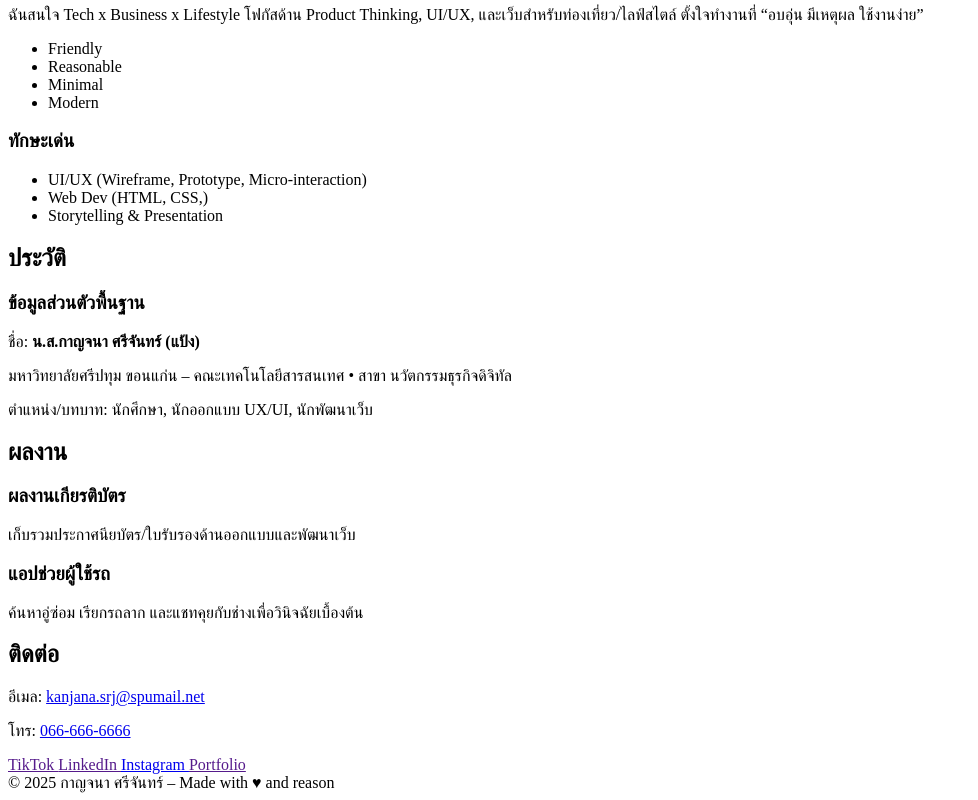
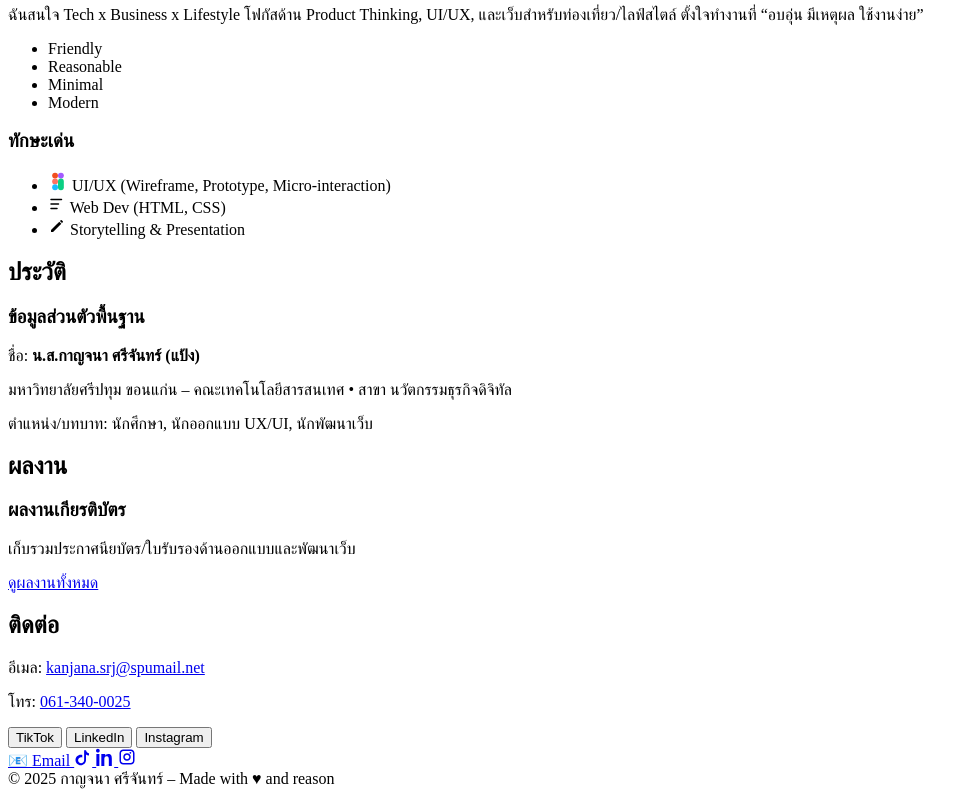
Before and after one commit to kanjanasrj-pa/pangwebper, a plain HTML site: page index.html in a window 1280 px wide. Shown: the part 1429-2229 px from the top of the page, without its empty margins (0-978 px from the left). Drawn offline with Linux system fonts and the light colour scheme.

Commit message:
Update index.html

```diff
--- a/index.html
+++ b/index.html
@@ -85,11 +85,46 @@
         </div>
         <div class="card">
           <h3>ทักษะเด่น</h3>
-          <ul class="list">
-            <li>UI/UX (Wireframe, Prototype, Micro-interaction)</li>
-            <li>Web Dev (HTML, CSS,)</li>
-            <li>Storytelling & Presentation</li>
+  <ul class="skill-list">
+  <!-- UX/UI – Figma -->
+  <li>
+    <svg class="icon-figma" width="20" viewBox="0 0 24 24" aria-hidden="true">
+      <rect x="5" y="2" width="7" height="7" rx="3.5" fill="#F24E1E" />
+      <rect x="12" y="2" width="7" height="7" rx="3.5" fill="#A259FF" />
+      <rect x="5" y="9" width="7" height="7" rx="3.5" fill="#FF7262" />
+      <rect x="5" y="16" width="7" height="7" rx="3.5" fill="#1ABCFE" />
+      <rect x="12" y="9" width="7" height="14" rx="3.5" fill="#0ACF83" />
+    </svg>
+    UI/UX (Wireframe, Prototype, Micro-interaction)
+  </li>
+
+  <!-- Web Dev – ไอคอน 3 เส้น แบบ pre/code -->
+  <li>
+    <svg class="icon-pre" width="18" viewBox="0 0 24 24" aria-hidden="true">
+      <path d="M4 6h14M4 12h10M4 18h8"
+            stroke="currentColor"
+            stroke-width="2"
+            stroke-linecap="round"/>
+    </svg>
+    Web Dev (HTML, CSS)
+  </li>
+
+  <!-- Storytelling – ดินสอ -->
+  <li>
+    <svg class="icon-pencil" width="18" viewBox="0 0 24 24" aria-hidden="true">
+      <path d="M4 17.25V20h2.75L17.81 8.94l-2.75-2.75L4 17.25z"
+            fill="currentColor"/>
+      <path d="M19.71 7.04a1 1 0 000-1.41l-1.34-1.34a1 1 0 00-1.41 0l-1.1 1.1
+               2.75 2.75 1.1-1.1z"
+            fill="currentColor"/>
+    </svg>
+    Storytelling & Presentation
+  </li>
 </ul>
+
+</ul>
+
+
         </div>
       </div>
     </div>
@@ -113,66 +148,70 @@
     <div class="container">
       <h2>ผลงาน</h2>
 
-
-      <div class="grid">
-        <article class="card">
+      <div class="card">
         <h3>ผลงานเกียรติบัตร</h3>
         <p>เก็บรวมประกาศนียบัตร/ใบรับรองด้านออกแบบและพัฒนาเว็บ</p>
-        </article>
-
-
-
-        <article class="card">
-          <h3>แอปช่วยผู้ใช้รถ</h3>
-          <p>ค้นหาอู่ซ่อม เรียกรถลาก และแชทคุยกับช่างเพื่อวินิจฉัยเบื้องต้น</p>
-        </article>
+        <a href="portfolio.html" class="btn btn-ghost">ดูผลงานทั้งหมด</a>
       </div>
     </div>
   </section>
 
+  <!-- Contact -->
   <section id="contact" class="section">
     <div class="container">
       <h2>ติดต่อ</h2>
+
       <div class="card contact">
         <p>อีเมล:
-        <a href="mailto:kanjana.srj@spumail.net">
-          kanjana.srj@spumail.net
-        </a>
+          <a href="mailto:kanjana.srj@spumail.net">kanjana.srj@spumail.net</a>
         </p>
         <p>โทร:
-        <a href="tel:0666666666">066-666-6666</a>
+          <a href="tel:0613400025">061-340-0025</a>
         </p>
 
-      <!-- ปุ่มลิงก์โซเชียล -->
         <div class="social">
-        <a href=""
-           class="btn btn-ghost" target="_blank" rel="noopener">
-          TikTok
-        </a>
-        <a href=""
-           class="btn btn-ghost" target="_blank" rel="noopener">
-          LinkedIn
-        </a>
-        <a href="https://www.instagram.com/direct/t/17844277820873102/"
-           class="btn btn-ghost" target="_blank" rel="noopener">
-          Instagram
-        </a>
-        <a href=""
-           class="btn btn-ghost" target="_blank" rel="noopener">
-          Portfolio
-        </a>
+          <button class="btn">TikTok</button>
+          <button class="btn">LinkedIn</button>
+          <button class="btn">Instagram</button>
         </div>
       </div>
     </div>
   </section>
 
-
   <!-- Footer -->
   <footer class="site-footer">
-    <div class="container">
+    <div class="footer-inner">
+
+      <div class="footer-contact">
+        <a href="mailto:kanjana.srj@spumail.net" class="footer-icon">
+          📧 Email
+        </a>
+
+        <a href="https://www.tiktok.com/@pang_srijan7?_r=1&_t=ZS-91heHNqASHt" class="footer-icon" target="_blank" rel="noopener">
+          <svg width="18" viewBox="0 0 48 48" fill="currentColor">
+            <path d="M32 6c1.1 4.4 3.9 7.3 8 8v6c-3.3-.1-6.2-1-8-2.7V32c0 7.7-6.3 14-14 14S4 39.7 4 32s6.3-14 14-14c1.4 0 2.7.2 4 .7v6.6c-.9-.4-2-.7-3-.7-4.4 0-8 3.6-8 8s3.6 8 8 8 8-3.6 8-8V6h6z"/>
+          </svg>
+        </a>
+
+        <a href="https://www.linkedin.com/in/kanjana-srijan-696b7a380?utm_source=share&utm_campaign=share_via&utm_content=profile&utm_medium=android_app" class="footer-icon" target="_blank" rel="noopener">
+          <svg width="18" viewBox="0 0 24 24" fill="currentColor">
+            <path d="M4.98 3.5C4.98 4.88 3.87 6 2.5 6S0 4.88 0 3.5 1.12 1 2.5 1 4.98 2.12 4.98 3.5zM.5 8h4V24h-4V8zM8.5 8h3.8v2.2h.1c.5-1 1.9-2.2 3.9-2.2 4.1 0 4.8 2.7 4.8 6.2V24h-4v-8.3c0-2-.1-4.6-2.8-4.6-2.8 0-3.2 2.2-3.2 4.4V24h-4V8z"/>
+          </svg>
+        </a>
+
+        <a href="https://www.instagram.com/pxng9q?igsh=aTBqbHZ1cnM3c3Ft" class="footer-icon" target="_blank" rel="noopener">
+          <svg width="18" viewBox="0 0 24 24" fill="currentColor">
+            <path d="M7 2C4.2 2 2 4.2 2 7v10c0 2.8 2.2 5 5 5h10c2.8 0 5-2.2 5-5V7c0-2.8-2.2-5-5-5H7zm10 2c1.7 0 3 1.3 3 3v10c0 1.7-1.3 3-3 3H7c-1.7 0-3-1.3-3-3V7c0-1.7 1.3-3 3-3h10zm-5 3c-2.8 0-5 2.2-5 5s2.2 5 5 5 5-2.2 5-5-2.2-5-5-5zm0 2c1.7 0 3 1.3 3 3s-1.3 3-3 3-3-1.3-3-3 1.3-3 3-3zm4.5-3.8a1.2 1.2 0 110 2.4 1.2 1.2 0 010-2.4z"/>
+          </svg>
+        </a>
+      </div>
+
+      <div class="footer-copy">
         © <span id="year"></span> กาญจนา ศรีจันทร์ – Made with ♥ and reason
       </div>
+    </div>
   </footer>
+
 
   <script>
     // ปีอัตโนมัติ
@@ -199,6 +238,7 @@
     };
     window.addEventListener('scroll', setActive);
     setActive();
+
   </script>
 </body>
 </html>
```
Lines whose indentation alone changed are shown as unchanged.
